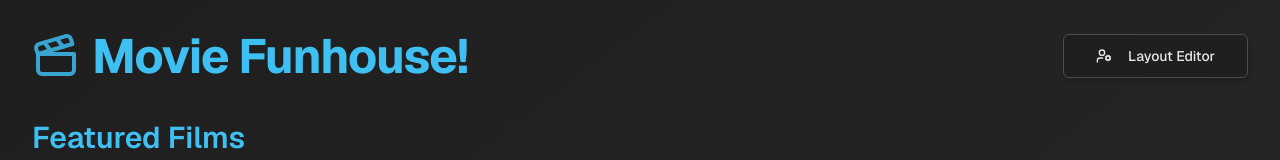
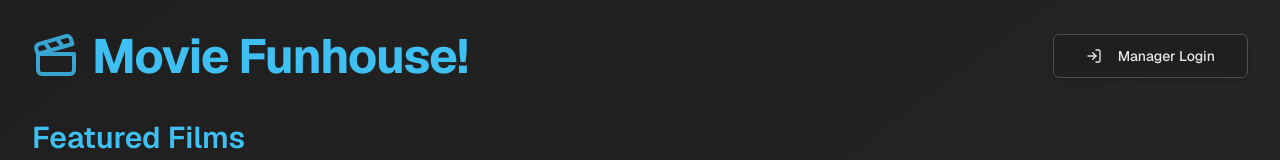
Before and after one commit to martin635579763/moviemapper, a Next.js app: page / in a window 1280 px wide. Shown: the top 160 px of the page. Built offline with nearby package versions, Linux system fonts and the light colour scheme.

Commit message:
add manager role , just manager can crud schedule and movie information

```diff
--- a/src/app/editor/page.tsx
+++ b/src/app/editor/page.tsx
@@ -1,36 +1,39 @@
 
 "use client";
 
-// import { useEffect } from 'react'; // No longer needed for auth
-// import { useRouter } from 'next/navigation'; // No longer needed for auth
-// import { useAuthContext } from '@/contexts/AuthContext'; // No longer needed
+import { useEffect } from 'react';
+import { useRouter } from 'next/navigation';
+import { useAuthContext } from '@/contexts/AuthContext';
 import { LayoutProvider } from '@/contexts/LayoutContext';
 import { AppToolbar } from '@/components/AppToolbar';
 import { LayoutEditor } from '@/components/LayoutEditor';
 import { LayoutPreview } from '@/components/LayoutPreview';
-// import { Button } from '@/components/ui/button'; // No longer needed for logout
-// import { LogOut, ShieldAlert } from 'lucide-react'; // No longer needed
+import { Button } from '@/components/ui/button';
+import { LogOut, ShieldAlert } from 'lucide-react';
 
 export default function EditorPage() {
-  // const { isManager, logoutManager } = useAuthContext(); // Removed
-  // const router = useRouter(); // Removed
+  const { isManager, logoutManager } = useAuthContext();
+  const router = useRouter();
 
-  // useEffect(() => { // Removed auth check
-  //   if (typeof window !== "undefined" && !isManager) {
-  //     router.replace('/');
-  //   }
-  // }, [isManager, router]);
+  useEffect(() => {
+    // Check if running in browser and user is not a manager
+    if (typeof window !== "undefined" && !isManager) {
+      router.replace('/');
+    }
+  }, [isManager, router]);
 
-  // if (!isManager) { // Removed auth check
-  //   return (
-  //       <div className="flex flex-col items-center justify-center h-screen bg-background text-foreground p-8 text-center">
-  //           <ShieldAlert className="w-16 h-16 text-destructive mb-4" />
-  //           <h1 className="text-2xl font-semibold mb-2">Access Denied</h1>
-  //           <p className="text-muted-foreground mb-6">You must be logged in as a manager to access the layout editor.</p>
-  //           <p className="text-sm text-muted-foreground">Redirecting to homepage...</p>
-  //       </div>
-  //   );
-  // }
+  // This check ensures that if the effect hasn't run yet (e.g. initial render)
+  // or if isManager becomes false after initial load, content isn't shown.
+  if (!isManager) {
+    return (
+        <div className="flex flex-col items-center justify-center h-screen bg-background text-foreground p-8 text-center">
+            <ShieldAlert className="w-16 h-16 text-destructive mb-4" />
+            <h1 className="text-2xl font-semibold mb-2">Access Denied</h1>
+            <p className="text-muted-foreground mb-6">You must be logged in as a manager to access the layout editor.</p>
+            <p className="text-sm text-muted-foreground">Redirecting to homepage...</p>
+        </div>
+    );
+  }
 
   return (
     <LayoutProvider>
@@ -39,10 +42,11 @@ export default function EditorPage() {
             <h1 className="text-lg font-semibold text-primary whitespace-nowrap">
                 Cinema Layout Editor
             </h1>
-            {/* Removed Logout Button */}
-            {/* <Button variant="outline" size="sm" onClick={logoutManager}>
-                <LogOut className="mr-1.5 h-4 w-4" /> Logout
-            </Button> */}
+            {isManager && ( // Technically redundant due to the guard above, but good for explicit clarity
+              <Button variant="outline" size="sm" onClick={logoutManager}>
+                  <LogOut className="mr-1.5 h-4 w-4" /> Logout
+              </Button>
+            )}
         </header>
         <AppToolbar />
         <main className="flex flex-1 overflow-auto p-2 gap-2">
--- a/src/app/layout.tsx
+++ b/src/app/layout.tsx
@@ -1,15 +1,11 @@
 
 import type { Metadata } from 'next';
-// Corrected imports for Geist fonts - these are objects, not functions to call
 import { GeistSans } from 'geist/font/sans';
 import { GeistMono } from 'geist/font/mono';
 import './globals.css';
 import { Toaster } from "@/components/ui/toaster";
-import { LayoutProvider } from '@/contexts/LayoutContext'; // Uncommented
-
-// GeistSans and GeistMono are imported as objects.
-// Their .variable property provides the CSS variable class name.
-// No need to call them as functions like GeistSans({})
+import { LayoutProvider } from '@/contexts/LayoutContext';
+import { AuthProvider } from '@/contexts/AuthContext'; // Import AuthProvider
 
 export const metadata: Metadata = {
   title: 'SeatLayout Editor',
@@ -22,27 +18,14 @@ export default function RootLayout({
   children: React.ReactNode;
 }>) {
   return (
-    // Apply font variable classes directly from the imported objects to the html tag
     <html lang="en" className={`${GeistSans.variable} ${GeistMono.variable} dark`}>
-      {/*
-        The `GeistSans.variable` (e.g., '__className_123abc') class will make CSS variables
-        like `--font-geist-sans` available.
-        `globals.css` then uses `font-family: var(--font-geist-sans);` for the body.
-        The `font-mono` variable can be used similarly if needed, e.g., for code blocks.
-        The `dark` class enables the dark theme by default.
-      */}
       <body className="antialiased">
-        {/*
-          The `antialiased` class provides font smoothing.
-          The actual font-family for the body is set in `globals.css` using `var(--font-geist-sans)`.
-          If you want to use Tailwind's `font-sans` utility class, ensure it's configured
-          in `tailwind.config.ts` to use `var(--font-geist-sans)`.
-          For now, `globals.css` handles this directly.
-        */}
-        <LayoutProvider> {/* Enabled LayoutProvider */}
-          {children}
-          <Toaster />
-        </LayoutProvider> {/* Enabled LayoutProvider */}
+        <AuthProvider> {/* Wrap with AuthProvider */}
+          <LayoutProvider>
+            {children}
+            <Toaster />
+          </LayoutProvider>
+        </AuthProvider>
       </body>
     </html>
   );
--- a/src/app/page.tsx
+++ b/src/app/page.tsx
@@ -2,25 +2,23 @@
 "use client";
 
 import { useState, useEffect } from 'react';
-import { getSampleFilmsWithDynamicSchedules, type Film } from '@/data/films'; // Updated import
+import { getSampleFilmsWithDynamicSchedules, type Film } from '@/data/films';
 import { FilmCard } from '@/components/FilmCard';
 import Link from 'next/link';
 import { Button } from '@/components/ui/button';
-import { UserCog, Clapperboard } from 'lucide-react';
-import { LayoutProvider } from '@/contexts/LayoutContext'; // Added LayoutProvider
-
+import { UserCog, Clapperboard, LogIn, LogOut } from 'lucide-react';
+import { useAuthContext } from '@/contexts/AuthContext';
 
 export default function HomePage() {
   const [filmsToDisplay, setFilmsToDisplay] = useState<Film[]>([]);
+  const { isManager, loginManager, logoutManager } = useAuthContext();
 
   useEffect(() => {
-    // Call the function to get films with dynamic schedules on mount
     setFilmsToDisplay(getSampleFilmsWithDynamicSchedules());
   }, []);
 
 
   return (
-    <LayoutProvider> {/*Ensure LayoutProvider wraps content if FilmScheduleDialog needs it via FilmCard */}
       <div className="min-h-screen bg-gradient-to-br from-background to-muted/30 text-foreground p-4 sm:p-6 md:p-8">
         <header className="mb-10 flex flex-col sm:flex-row justify-between items-center gap-4">
           <div className="flex items-center gap-3">
@@ -29,11 +27,24 @@ export default function HomePage() {
               Movie Funhouse!
             </h1>
           </div>
-          <Button asChild variant="outline" size="lg" className="shadow-md hover:shadow-lg transition-shadow">
-            <Link href="/editor">
-              <UserCog className="mr-2 h-5 w-5" /> Layout Editor
-            </Link>
-          </Button>
+          <div className="flex items-center gap-2">
+            {isManager ? (
+              <>
+                <Button asChild variant="outline" size="lg" className="shadow-md hover:shadow-lg transition-shadow">
+                  <Link href="/editor">
+                    <UserCog className="mr-2 h-5 w-5" /> Layout Editor
+                  </Link>
+                </Button>
+                <Button variant="ghost" size="lg" onClick={logoutManager} className="shadow-md hover:shadow-lg transition-shadow">
+                  <LogOut className="mr-2 h-5 w-5" /> Logout
+                </Button>
+              </>
+            ) : (
+              <Button variant="outline" size="lg" onClick={loginManager} className="shadow-md hover:shadow-lg transition-shadow">
+                <LogIn className="mr-2 h-5 w-5" /> Manager Login
+              </Button>
+            )}
+          </div>
         </header>
 
         {filmsToDisplay.length === 0 && (
@@ -59,6 +70,5 @@ export default function HomePage() {
           Powered by Firebase Studio & Your Imagination!
         </footer>
       </div>
-    </LayoutProvider>
   );
 }
--- a/src/contexts/AuthContext.tsx
+++ b/src/contexts/AuthContext.tsx
@@ -1,5 +1,81 @@
 
-// This file is no longer needed and will be deleted.
-// To fully remove, delete this file from your project structure.
-// For now, its content is cleared to prevent build errors if it's still imported elsewhere (though it shouldn't be after these changes).
-export {};
+'use client';
+
+import type { ReactNode } from 'react';
+import React, { createContext, useContext, useState, useEffect, useCallback } from 'react';
+import { useRouter } from 'next/navigation'; // For redirects
+
+interface AuthContextType {
+  isManager: boolean;
+  loginManager: () => void;
+  logoutManager: () => void;
+}
+
+const AuthContext = createContext<AuthContextType | undefined>(undefined);
+
+const MANAGER_STORAGE_KEY = 'cinemaApp_isManager_v1';
+
+export const AuthProvider = ({ children }: { children: ReactNode }) => {
+  const [isManager, setIsManager] = useState<boolean>(false);
+  const [loading, setLoading] = useState<boolean>(true); // To prevent flash of unauth content
+  const router = useRouter();
+
+  useEffect(() => {
+    // Check localStorage for persisted manager status on initial load
+    if (typeof window !== 'undefined') {
+      try {
+        const storedIsManager = localStorage.getItem(MANAGER_STORAGE_KEY);
+        setIsManager(storedIsManager === 'true');
+      } catch (error) {
+        console.error("Error reading manager status from localStorage", error);
+        setIsManager(false);
+      } finally {
+        setLoading(false);
+      }
+    } else {
+      setLoading(false); // Not in browser, so no persisted state
+    }
+  }, []);
+
+  const loginManager = useCallback(() => {
+    setIsManager(true);
+    if (typeof window !== 'undefined') {
+      try {
+        localStorage.setItem(MANAGER_STORAGE_KEY, 'true');
+      } catch (error) {
+        console.error("Error saving manager status to localStorage", error);
+      }
+    }
+  }, []);
+
+  const logoutManager = useCallback(() => {
+    setIsManager(false);
+    if (typeof window !== 'undefined') {
+      try {
+        localStorage.removeItem(MANAGER_STORAGE_KEY);
+      } catch (error) {
+        console.error("Error removing manager status from localStorage", error);
+      }
+    }
+    router.push('/'); // Redirect to home on logout
+  }, [router]);
+
+  if (loading) {
+    // You could return a loading spinner here if preferred, or null to render nothing until loaded
+    return null;
+  }
+
+  return (
+    <AuthContext.Provider value={{ isManager, loginManager, logoutManager }}>
+      {children}
+    </AuthContext.Provider>
+  );
+};
+
+export const useAuthContext = () => {
+  const context = useContext(AuthContext);
+  if (context === undefined) {
+    throw new Error('useAuthContext must be used within an AuthProvider');
+  }
+  return context;
+};
```
